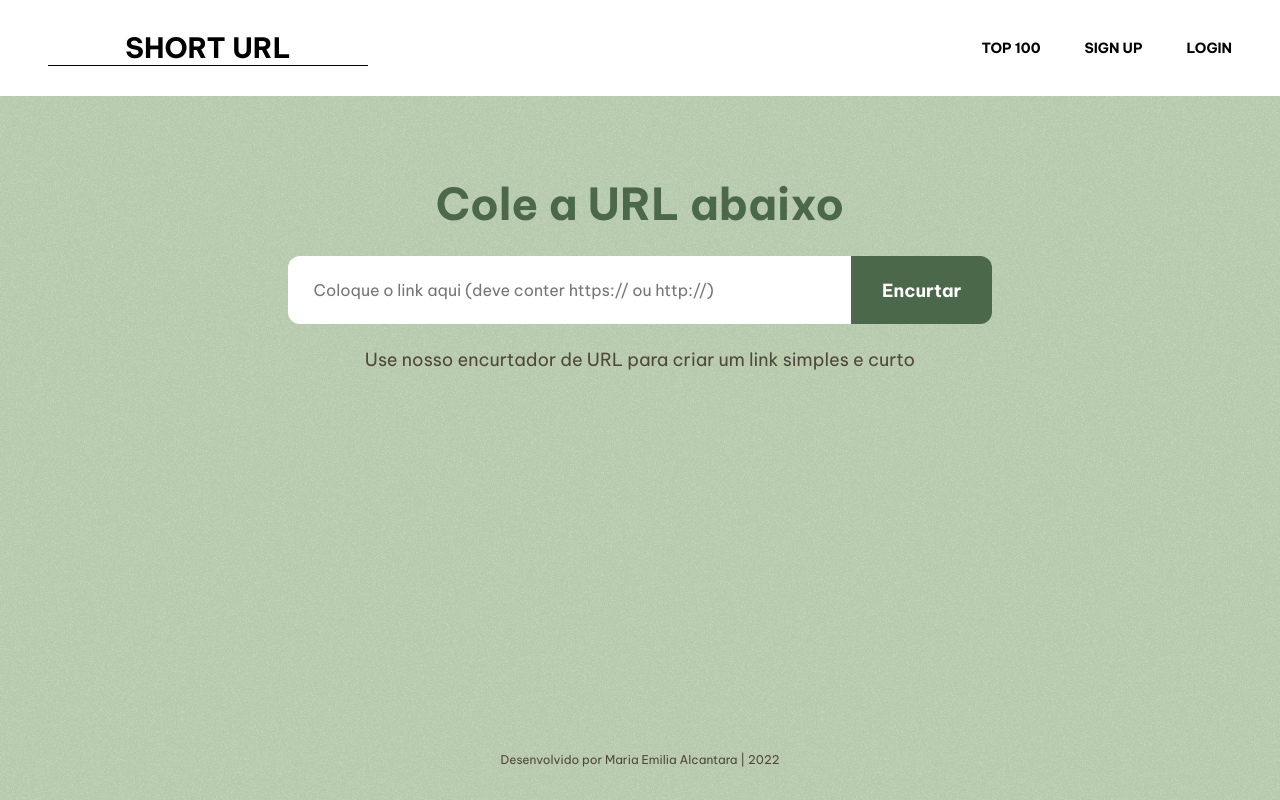
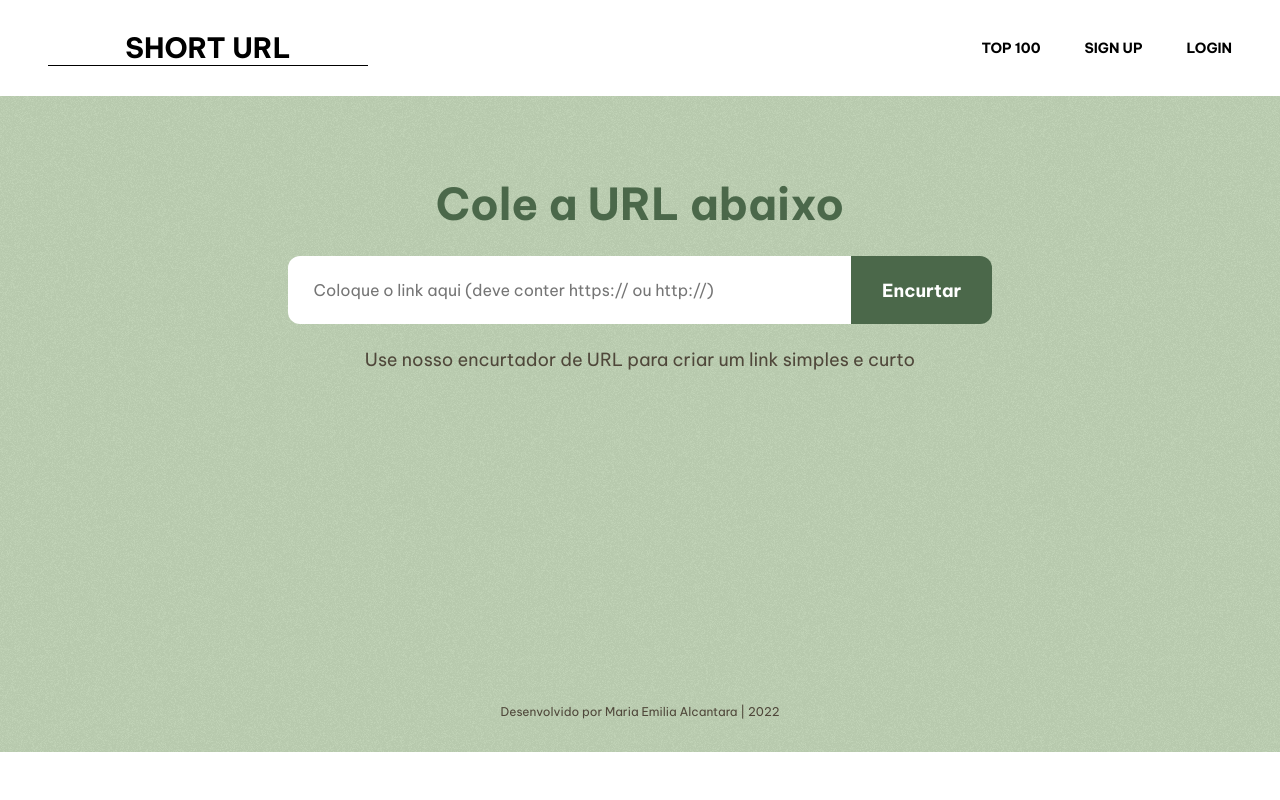
Before and after one commit to MariaEmiliaAlcantara/Short-URL-Frontend, a Vue app: page / in a window 1280 px wide. Built offline with nearby package versions, Linux system fonts and the light colour scheme.

Commit message:
adjust height view

```diff
--- a/src/App.vue
+++ b/src/App.vue
@@ -48,7 +48,7 @@ a {
 }
 
 .main-wrapper {
-  height: calc(100vh - 12vh);
+  min-height: calc(100vh - 12vh - 6vh);
   background-image: url("./assets/textura.png");
   background-color: var(--green-50p);
 }
```
